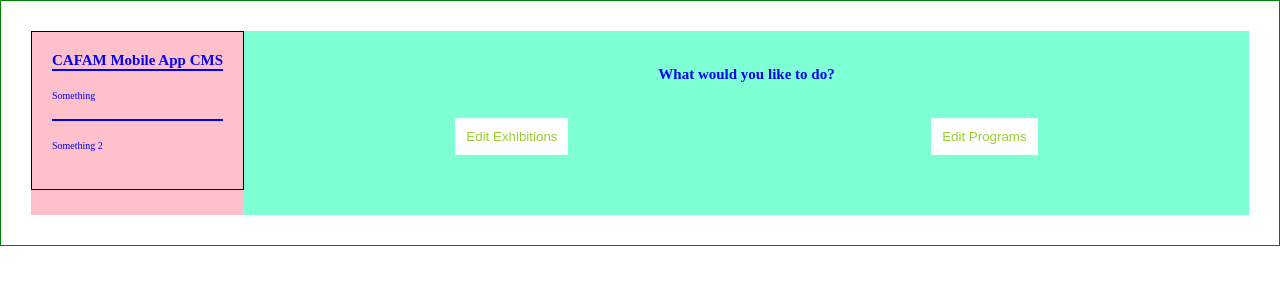
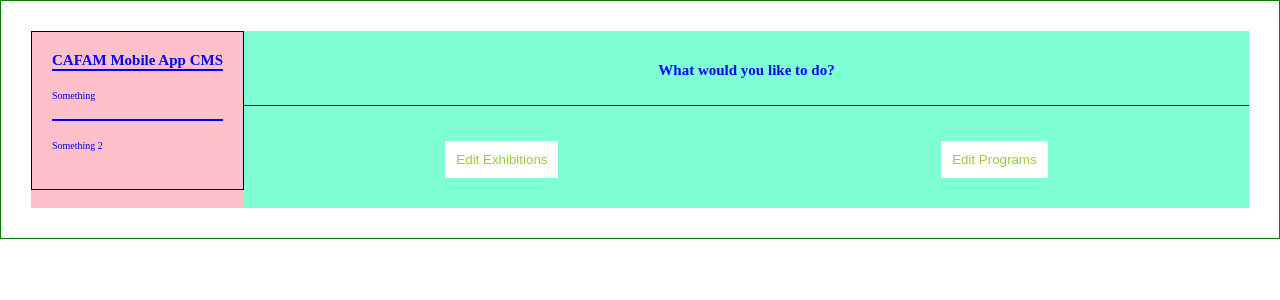
Before and after one commit to AlexEBall/museum-API-Server, a React (Create React App) app in the folder client/: page / in a window 1280 px wide. Shown: the top 300 px of the page. Built offline with nearby package versions, Linux system fonts and the light colour scheme.

Commit message:
designing the aside

```diff
--- a/client/src/styles/css/index.css
+++ b/client/src/styles/css/index.css
@@ -49,11 +49,15 @@ body {
   display: flex;
   flex: 1;
   flex-direction: column;
-  background-color: aquamarine;
-  padding: 3rem 2rem; }
+  background-color: aquamarine; }
   .content__title {
     text-align: center;
-    margin: .5rem 0; }
+    margin: .5rem 0;
+    display: flex;
+    justify-content: center;
+    height: 7rem;
+    align-items: center;
+    border-bottom: solid .2px; }
   .content__choices {
     display: flex;
     margin: 3rem 1rem;
--- a/client/src/styles/scss/_base.scss
+++ b/client/src/styles/scss/_base.scss
@@ -73,11 +73,15 @@ body {
     flex: 1;
     flex-direction: column;
     background-color: aquamarine;
-    padding: 3rem 2rem;
 
     &__title {
         text-align: center;
         margin: .5rem 0;
+        display: flex;
+        justify-content: center;
+        height: 7rem;
+        align-items: center;
+        border-bottom: solid .2px;
     }
 
     &__choices {
```
